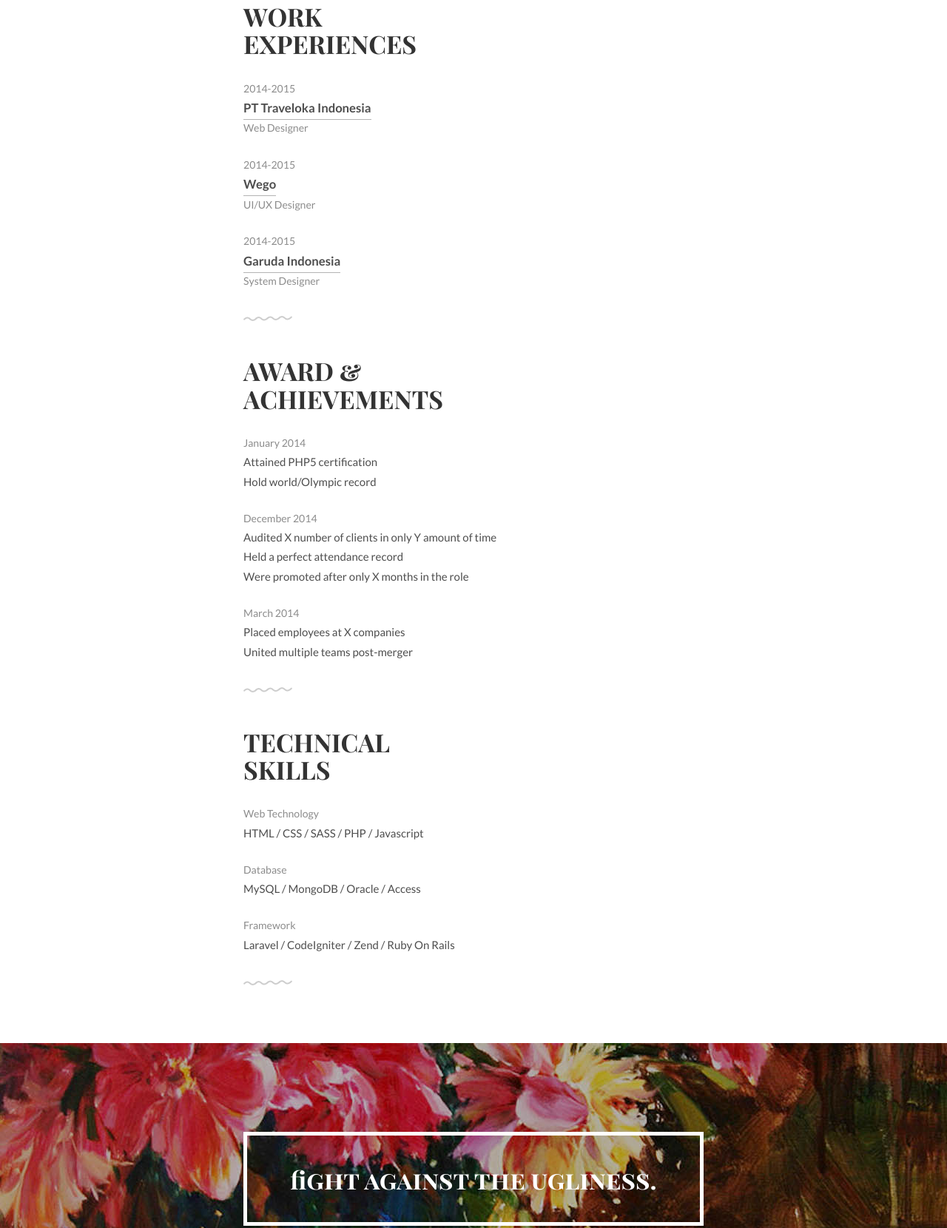
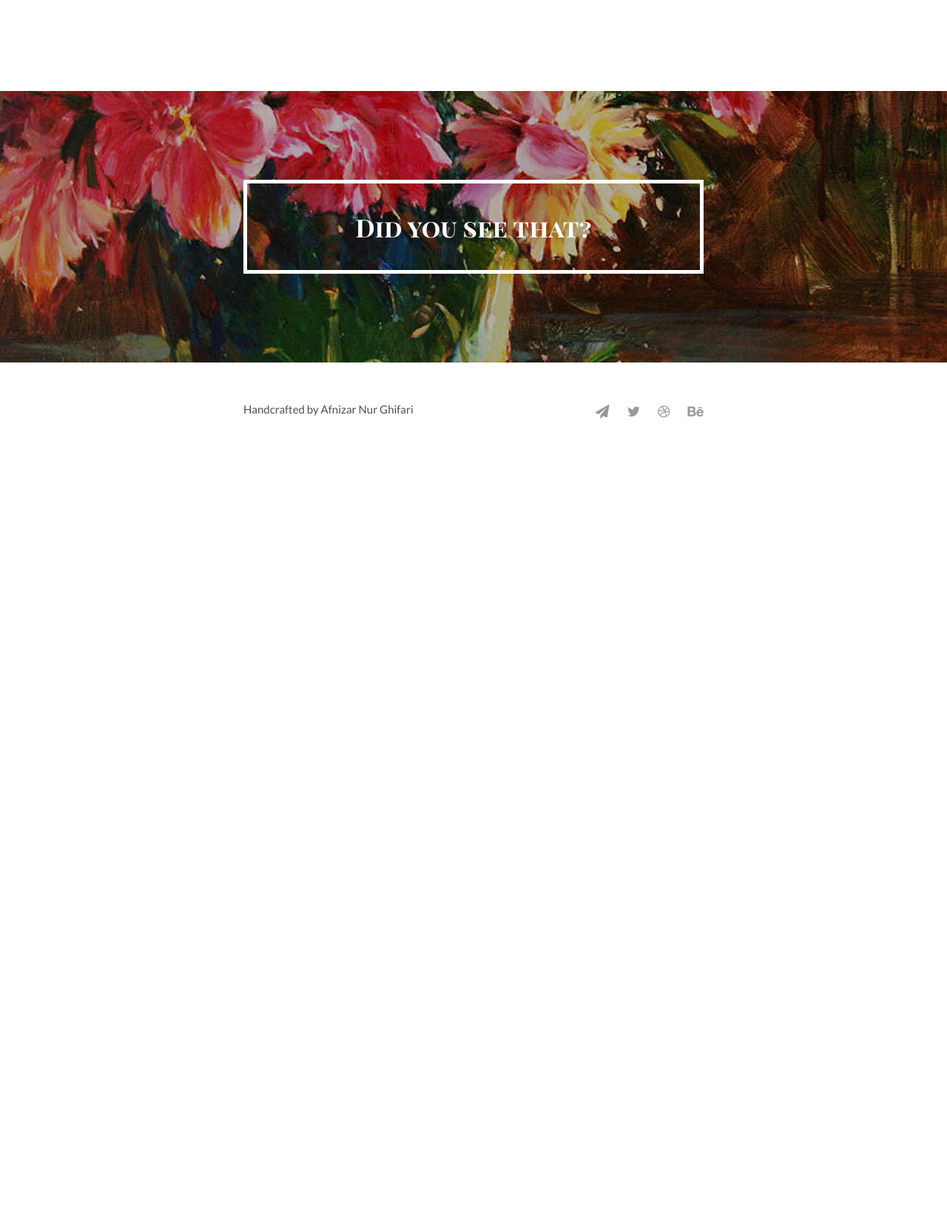
Before and after one commit to j4nedoe/css-theme, a plain HTML site: page index.html in a window 1280 px wide. Shown: the part 468-2128 px from the top of the page at 74% size. After the commit the page ends 1091 px from the top, so only its background shows below. Drawn offline with Linux system fonts and the light colour scheme.

Commit message:
Update index.html

```diff
--- a/index.html
+++ b/index.html
@@ -58,7 +58,7 @@
 		</div>
 	</div>
 
-	<!-- Work Experience -->
+	<!--
 	<div class="work section second" id="experiences">
 		<div class="container">
 			<h1>Work<br>Experiences</h1>
@@ -75,12 +75,12 @@
 			<ul class="work-list">
 				<li>2014-2015</li>
 				<li><a href="#">Garuda Indonesia</a></li>
-				<li>System Designer</li>
+				<li>System Designer</li>-->
 			</ul>
 		</div>
 	</div>
 
-	<!-- Award & Achievements -->
+	<!--
 	<div class="award section second" id="achievements">
 		<div class="container">
 			<h1>Award &amp;<br>Achievements</h1>
@@ -98,12 +98,12 @@
 			<ul class="award-list list-flat">
 				<li>March 2014</li>
 				<li>Placed employees at X companies</li>
-				<li>United multiple teams post-merger</li>
+				<li>United multiple teams post-merger</li>-->
 			</ul>
 		</div>
 	</div>
 
-	<!-- Technical Skills -->
+	<!--
 	<div class="skills section second" id="skills">
 		<div class="container">
 			<h1>Technical<br>Skills</h1>
@@ -117,7 +117,7 @@
 			</ul>
 			<ul class="skill-list list-flat">
 				<li>Framework</li>
-				<li>Laravel / CodeIgniter / Zend / Ruby On Rails</li>
+				<li>Laravel / CodeIgniter / Zend / Ruby On Rails</li> -->
 			</ul>
 		</div>
 	</div>
@@ -125,7 +125,7 @@
 	<!-- Quote -->
 	<div class="quote">
 		<div class="container text-centered">
-			<h1>fight against the ugliness.</h1>
+			<h1>Did you see that?</h1>
 		</div>
 	</div>
 
```
